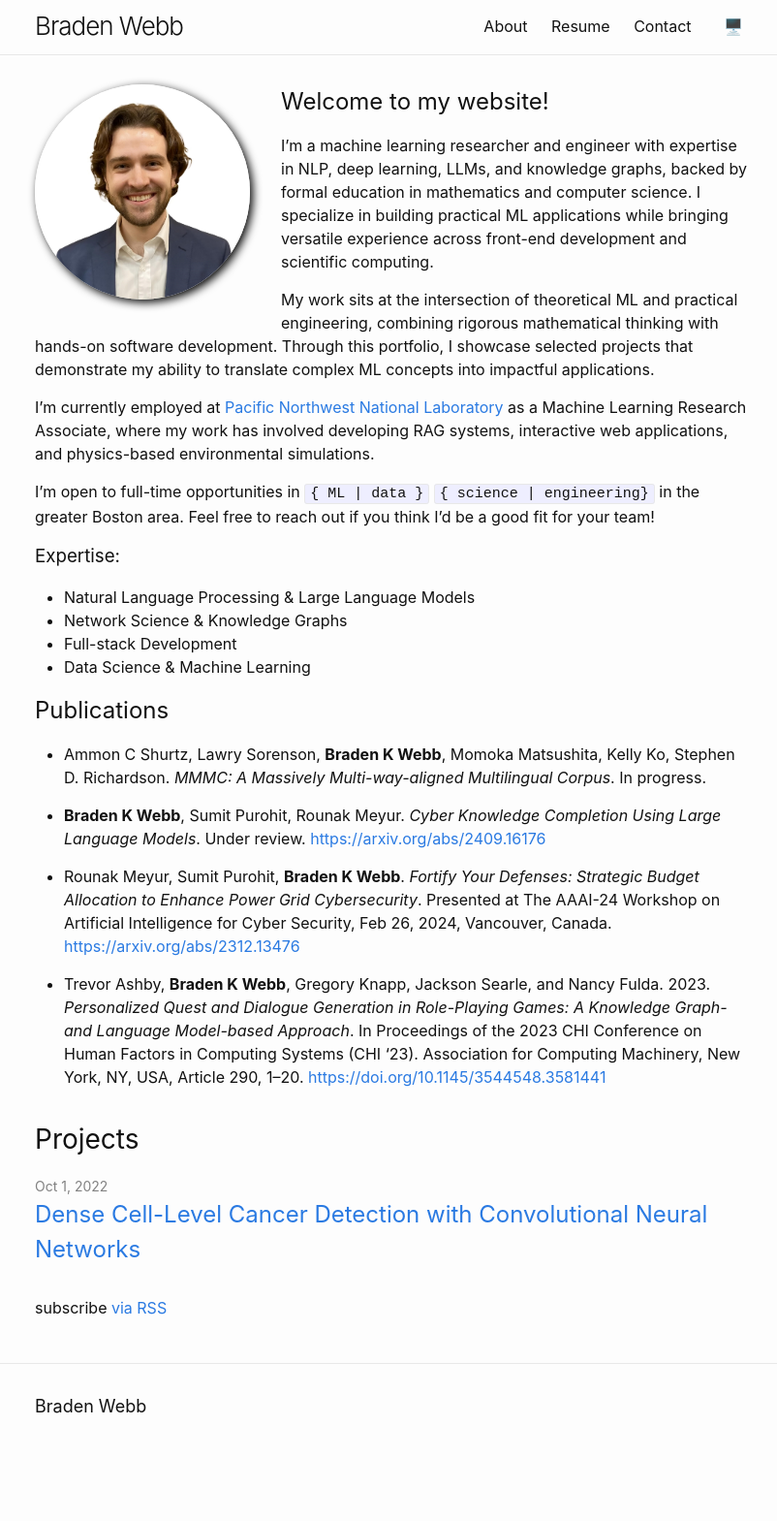
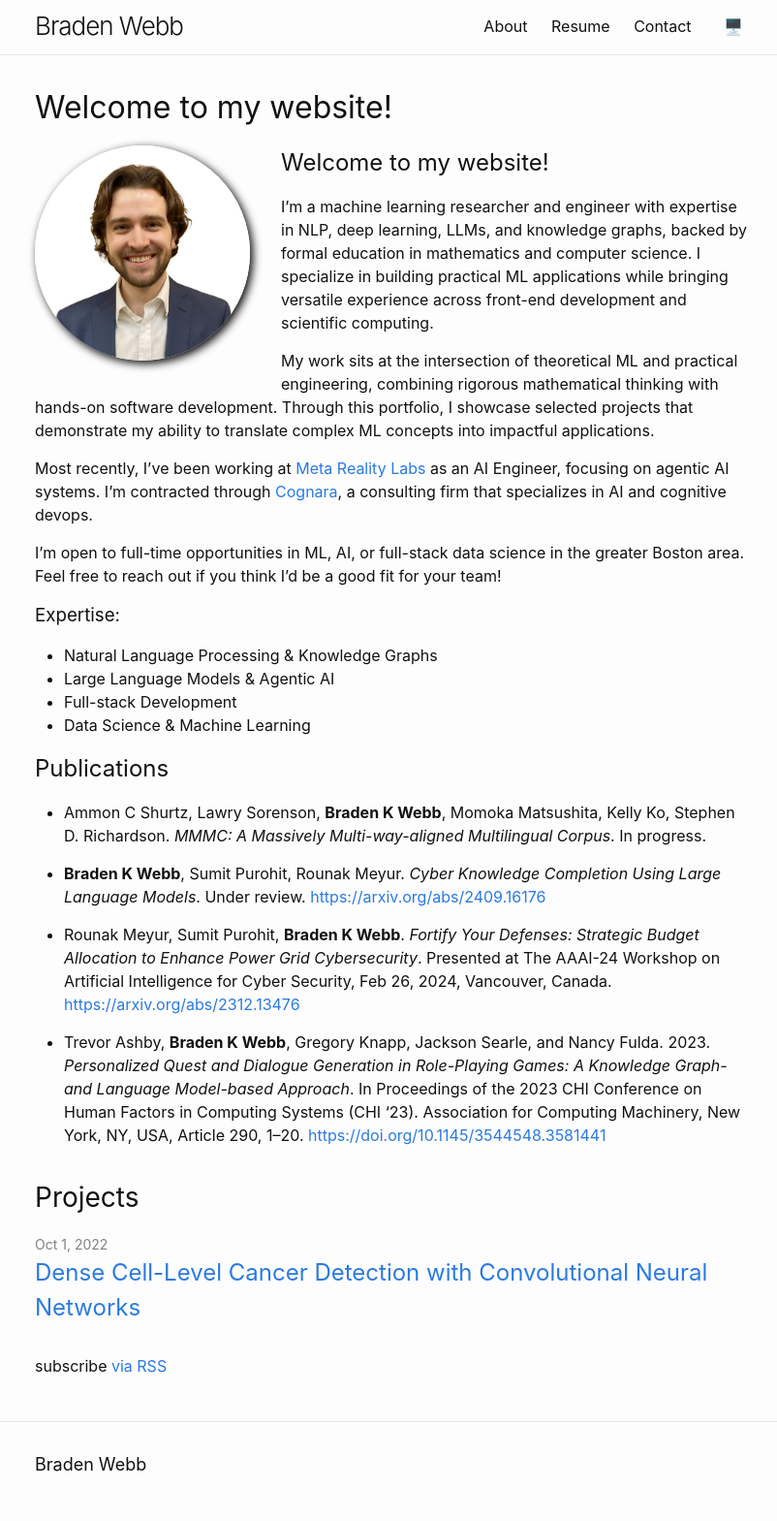
Before and after one commit to bradenkwebb/bradenkwebb.github.io, a Jekyll site: the page built from index.md, in a window 1280 px wide. Shown: the whole page at 97% size, without its empty margins (234-1036 px from the left). Built offline with Jekyll 4.4.1, drawn with Linux system fonts in a browser that asks for light colours; our own code applies the rules of GitHub Pages for plain Markdown files; before the commit the page ends 1509 px from its top, so only the background shows below that.

Commit message:
update employment info

```diff
--- a/index.md
+++ b/index.md
@@ -7,20 +7,20 @@
 list_title: Projects
 ---
 
-<h2>Welcome to my website!</h2>
+## Welcome to my website!
 
 I'm a machine learning researcher and engineer with expertise in NLP, deep learning, LLMs, and knowledge graphs, backed by formal education in mathematics and computer science. I specialize in building practical ML applications while bringing versatile experience across front-end development and scientific computing.
 
 My work sits at the intersection of theoretical ML and practical engineering, combining rigorous mathematical thinking with hands-on software development. Through this portfolio, I showcase selected projects that demonstrate my ability to translate complex ML concepts into impactful applications.
 
-I'm currently employed at [Pacific Northwest National Laboratory](https://www.pnnl.gov/) as a Machine Learning Research Associate, where my work has involved developing RAG systems, interactive web applications, and physics-based environmental simulations.
+Most recently, I've been working at [Meta Reality Labs](https://tech.facebook.com/reality-labs/) as an AI Engineer, focusing on agentic AI systems. I'm contracted through [Cognara](https://www.cognara.io/), a consulting firm that specializes in AI and cognitive devops.
 
-I'm open to full-time opportunities in `{ ML | data }` `{ science | engineering}` in the greater Boston area. Feel free to reach out if you think I'd be a good fit for your team!
+I'm open to full-time opportunities in ML, AI, or full-stack data science in the greater Boston area. Feel free to reach out if you think I'd be a good fit for your team!
 
 ### Expertise:
 
-- Natural Language Processing & Large Language Models
-- Network Science & Knowledge Graphs
+- Natural Language Processing & Knowledge Graphs
+- Large Language Models & Agentic AI
 - Full-stack Development
 - Data Science & Machine Learning
 
```
Also changed, not shown: about.md (+5 -3 lines).
